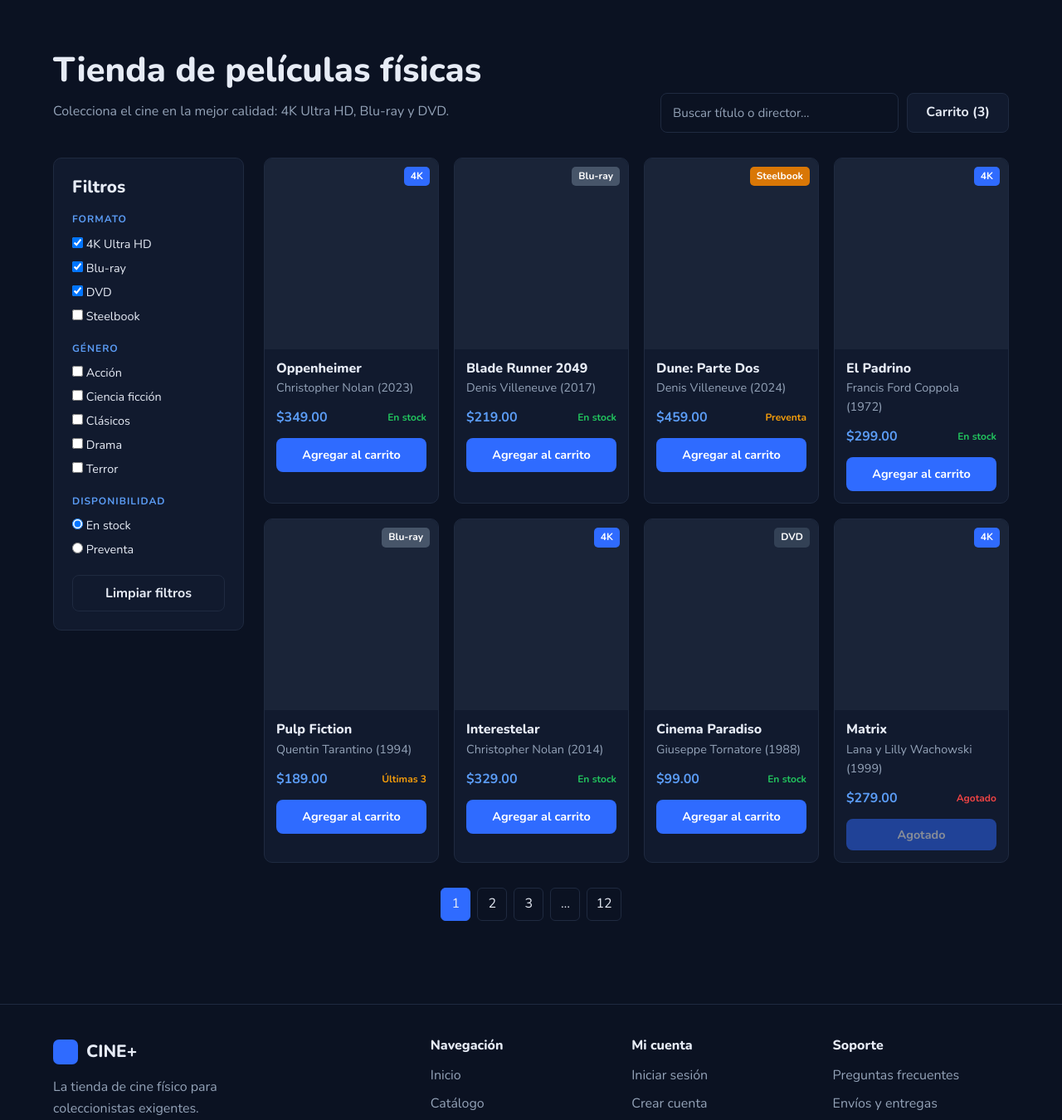
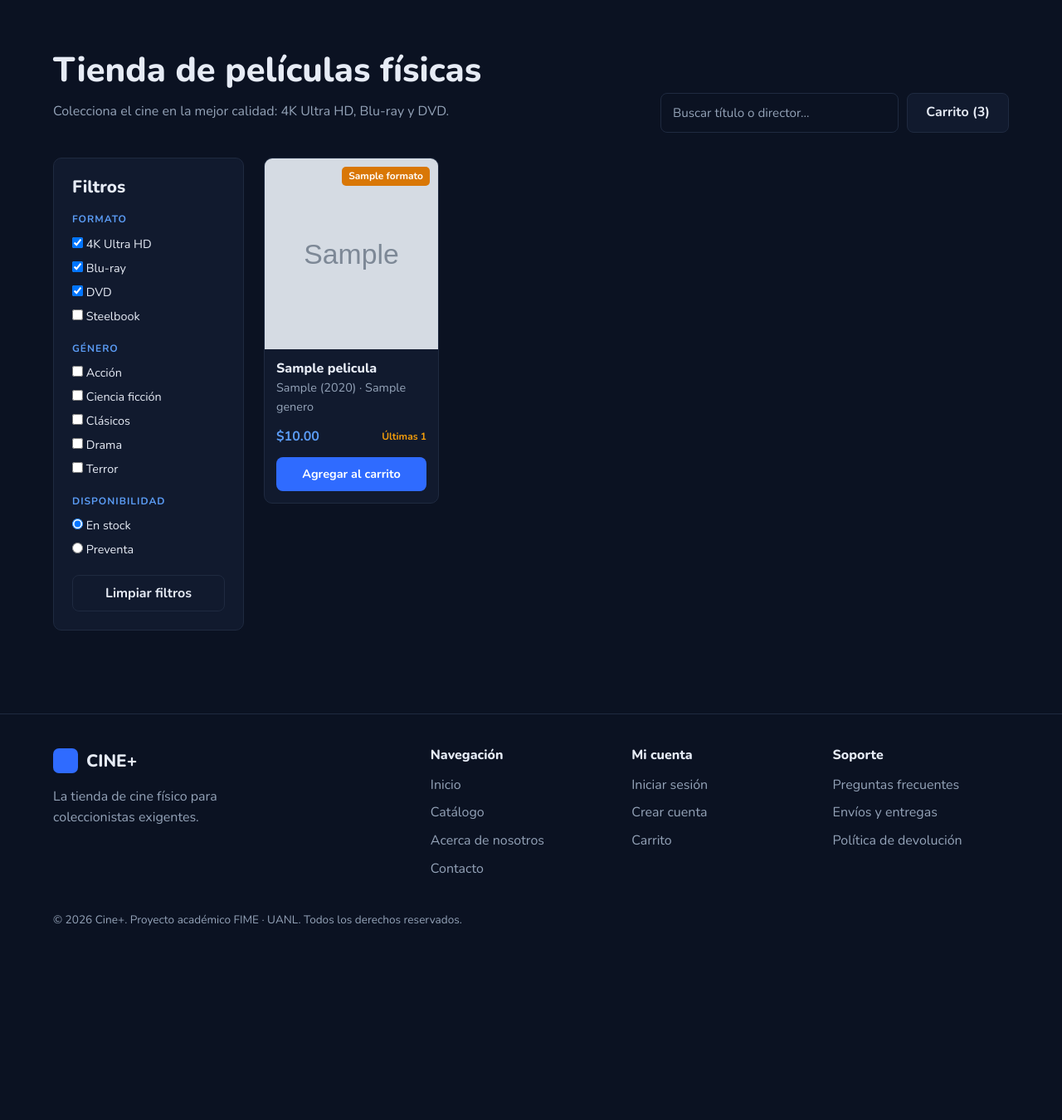
Before and after one commit to TheChect/CinePlus, a PHP site: page /cineplus/tienda.php in a window 1280 px wide. Shown: the part 73-1423 px from the top of the page at 83% size. After the commit the page ends 1189 px from the top, so only its background shows below. Run offline with PHP 8.4, Linux system fonts and the light colour scheme; tables that the repository leaves empty hold one stand-in row (values such as "Sample post"); grey boxes marked "Sample" are stand-in pictures.

Commit message:
Conecta la Tienda con la tabla de películas

```diff
--- a/css/estilos.css
+++ b/css/estilos.css
@@ -1045,3 +1045,32 @@ a:hover {
 .rojo {
   color: #ef4444;
 }
+
+/* =========================================================
+   Tienda conectada a la base de datos
+   ========================================================= */
+/* La portada llena su espacio sin deformarse */
+.poster img {
+  width: 100%;
+  height: 100%;
+  object-fit: cover;
+}
+
+/* Sin portada: el título centrado sobre el fondo */
+.poster-sin-imagen {
+  position: absolute;
+  inset: 0;
+  display: flex;
+  align-items: center;
+  justify-content: center;
+  padding: 16px;
+  text-align: center;
+  color: var(--texto-suave);
+  font-weight: 700;
+}
+
+/* Mensaje cuando todavía no hay películas: ocupa toda la fila */
+.tienda-vacia {
+  grid-column: 1 / -1;
+  text-align: center;
+}
--- a/tienda.php
+++ b/tienda.php
@@ -1,5 +1,56 @@
 <?php
-// Cine+ · Tienda (catálogo de películas)
+/*
+ * Cine+ · Tienda (catálogo de películas)
+ * - Muestra las películas de la tabla Pelicula que están en estado "Publicado"
+ *   (las de Borrador nunca se ven), unidas con Genero y Formato.
+ * - Si una película no tiene existencia se muestra como "Agotado" con el botón desactivado.
+ * - 12 películas por página con LIMIT/OFFSET.
+ * La búsqueda, los filtros y el carrito todavía son solo diseño.
+ */
+require_once __DIR__ . '/config/conexion.php';
+$con = conectar();
+
+const POR_PAGINA = 12;
+const POCA_EXISTENCIA = 5;
+
+// ---------- Total de películas publicadas y página actual ----------
+$total = $con->query("SELECT COUNT(*) FROM Pelicula WHERE estado = 'Publicado'")->fetch_row()[0];
+$paginas = max(1, (int) ceil($total / POR_PAGINA));
+$paginaActual = min(max(1, (int) ($_GET['pagina'] ?? 1)), $paginas);
+$desde = ($paginaActual - 1) * POR_PAGINA;
+
+// ---------- Películas de la página (consulta preparada) ----------
+// Primero las que tienen existencia; las agotadas al final
+$consulta = $con->prepare("SELECT p.titulo, p.director, p.anio, p.precio, p.existencia, p.imagen,
+                                  g.nombre AS genero, f.nombre AS formato
+                           FROM Pelicula p
+                           JOIN Genero g  ON g.id_genero  = p.id_genero
+                           JOIN Formato f ON f.id_formato = p.id_formato
+                           WHERE p.estado = 'Publicado'
+                           ORDER BY p.existencia = 0, p.titulo
+                           LIMIT ? OFFSET ?");
+$limite = POR_PAGINA;
+$consulta->bind_param('ii', $limite, $desde);
+$consulta->execute();
+$peliculas = $consulta->get_result()->fetch_all(MYSQLI_ASSOC);
+$consulta->close();
+
+// Color de la etiqueta según el nombre del formato (usa las clases f-4k, f-bluray, f-dvd...)
+function claseFormato(string $formato): string
+{
+    $nombre = mb_strtolower($formato);
+    if (str_contains($nombre, '4k')) {
+        return 'f-4k';
+    }
+    if (str_contains($nombre, 'blu')) {
+        return 'f-bluray';
+    }
+    if (str_contains($nombre, 'dvd')) {
+        return 'f-dvd';
+    }
+    return 'f-especial';
+}
+
 $titulo = 'Tienda';
 $pagina = 'tienda';   // enlace del menú que se marca como activo
 include __DIR__ . '/includes/encabezado.php';
@@ -46,124 +97,70 @@ include __DIR__ . '/includes/encabezado.php';
         <button class="btn btn-secundario btn-bloque">Limpiar filtros</button>
       </aside>
 
-      <!-- Tarjetas de películas (datos de ejemplo escritos a mano) -->
+      <!-- Tarjetas de películas (vienen de la tabla Pelicula) -->
       <div class="peliculas">
+        <?php if (count($peliculas) === 0): ?>
+          <div class="tarjeta tienda-vacia">
+            <h3>Muy pronto tendremos películas aquí</h3>
+            <p class="texto-suave">Estamos preparando el catálogo. Vuelve en unos días o escríbenos desde <a href="contacto.php">Contacto</a>.</p>
+          </div>
+        <?php endif; ?>
 
-      <div class="pelicula">
-        <div class="poster"><span class="formato f-4k">4K</span></div>
-        <div class="pelicula-info">
-          <h4>Oppenheimer</h4>
-          <p class="texto-suave chico">Christopher Nolan (2023)</p>
-          <div class="pelicula-precio">
-            <strong>$349.00</strong>
-            <span class="existencia ok">En stock</span>
+        <?php foreach ($peliculas as $p): ?>
+          <?php
+            // Texto y color de la existencia
+            if ($p['existencia'] == 0) {
+                $textoExistencia = 'Agotado';
+                $claseExistencia = 'agotado';
+            } elseif ($p['existencia'] <= POCA_EXISTENCIA) {
+                $textoExistencia = 'Últimas ' . $p['existencia'];
+                $claseExistencia = 'pocos';
+            } else {
+                $textoExistencia = 'En stock';
+                $claseExistencia = 'ok';
+            }
+          ?>
+        <div class="pelicula">
+          <div class="poster">
+            <?php if (!empty($p['imagen'])): ?>
+              <img src="<?= e($p['imagen']) ?>" alt="Portada de <?= e($p['titulo']) ?>">
+            <?php else: ?>
+              <!-- Sin portada: se muestra el título sobre el fondo gris -->
+              <span class="poster-sin-imagen"><?= e($p['titulo']) ?></span>
+            <?php endif; ?>
+            <span class="formato <?= claseFormato($p['formato']) ?>"><?= e($p['formato']) ?></span>
           </div>
-          <a class="btn btn-primario btn-bloque" href="carrito.php">Agregar al carrito</a>
+          <div class="pelicula-info">
+            <h4><?= e($p['titulo']) ?></h4>
+            <p class="texto-suave chico">
+              <?= e($p['director']) ?><?= $p['anio'] ? ' (' . (int) $p['anio'] . ')' : '' ?> · <?= e($p['genero']) ?>
+            </p>
+            <div class="pelicula-precio">
+              <strong>$<?= number_format($p['precio'], 2) ?></strong>
+              <span class="existencia <?= $claseExistencia ?>"><?= $textoExistencia ?></span>
+            </div>
+            <?php if ($p['existencia'] == 0): ?>
+              <button class="btn btn-primario btn-bloque" type="button" disabled>Agotado</button>
+            <?php else: ?>
+              <!-- El carrito se conecta en un paso posterior -->
+              <a class="btn btn-primario btn-bloque" href="carrito.php">Agregar al carrito</a>
+            <?php endif; ?>
+          </div>
         </div>
-      </div>
-
-      <div class="pelicula">
-        <div class="poster"><span class="formato f-bluray">Blu-ray</span></div>
-        <div class="pelicula-info">
-          <h4>Blade Runner 2049</h4>
-          <p class="texto-suave chico">Denis Villeneuve (2017)</p>
-          <div class="pelicula-precio">
-            <strong>$219.00</strong>
-            <span class="existencia ok">En stock</span>
-          </div>
-          <a class="btn btn-primario btn-bloque" href="carrito.php">Agregar al carrito</a>
-        </div>
-      </div>
-
-      <div class="pelicula">
-        <div class="poster"><span class="formato f-especial">Steelbook</span></div>
-        <div class="pelicula-info">
-          <h4>Dune: Parte Dos</h4>
-          <p class="texto-suave chico">Denis Villeneuve (2024)</p>
-          <div class="pelicula-precio">
-            <strong>$459.00</strong>
-            <span class="existencia pocos">Preventa</span>
-          </div>
-          <a class="btn btn-primario btn-bloque" href="carrito.php">Agregar al carrito</a>
-        </div>
-      </div>
-
-      <div class="pelicula">
-        <div class="poster"><span class="formato f-4k">4K</span></div>
-        <div class="pelicula-info">
-          <h4>El Padrino</h4>
-          <p class="texto-suave chico">Francis Ford Coppola (1972)</p>
-          <div class="pelicula-precio">
-            <strong>$299.00</strong>
-            <span class="existencia ok">En stock</span>
-          </div>
-          <a class="btn btn-primario btn-bloque" href="carrito.php">Agregar al carrito</a>
-        </div>
-      </div>
-
-      <div class="pelicula">
-        <div class="poster"><span class="formato f-bluray">Blu-ray</span></div>
-        <div class="pelicula-info">
-          <h4>Pulp Fiction</h4>
-          <p class="texto-suave chico">Quentin Tarantino (1994)</p>
-          <div class="pelicula-precio">
-            <strong>$189.00</strong>
-            <span class="existencia pocos">Últimas 3</span>
-          </div>
-          <a class="btn btn-primario btn-bloque" href="carrito.php">Agregar al carrito</a>
-        </div>
-      </div>
-
-      <div class="pelicula">
-        <div class="poster"><span class="formato f-4k">4K</span></div>
-        <div class="pelicula-info">
-          <h4>Interestelar</h4>
-          <p class="texto-suave chico">Christopher Nolan (2014)</p>
-          <div class="pelicula-precio">
-            <strong>$329.00</strong>
-            <span class="existencia ok">En stock</span>
-          </div>
-          <a class="btn btn-primario btn-bloque" href="carrito.php">Agregar al carrito</a>
-        </div>
-      </div>
-
-      <div class="pelicula">
-        <div class="poster"><span class="formato f-dvd">DVD</span></div>
-        <div class="pelicula-info">
-          <h4>Cinema Paradiso</h4>
-          <p class="texto-suave chico">Giuseppe Tornatore (1988)</p>
-          <div class="pelicula-precio">
-            <strong>$99.00</strong>
-            <span class="existencia ok">En stock</span>
-          </div>
-          <a class="btn btn-primario btn-bloque" href="carrito.php">Agregar al carrito</a>
-        </div>
-      </div>
-
-      <div class="pelicula">
-        <div class="poster"><span class="formato f-4k">4K</span></div>
-        <div class="pelicula-info">
-          <h4>Matrix</h4>
-          <p class="texto-suave chico">Lana y Lilly Wachowski (1999)</p>
-          <div class="pelicula-precio">
-            <strong>$279.00</strong>
-            <span class="existencia agotado">Agotado</span>
-          </div>
-          <button class="btn btn-primario btn-bloque" disabled>Agotado</button>
-        </div>
-      </div>
-
+        <?php endforeach; ?>
       </div>
     </div>
 
-    <!-- Paginación (solo diseño) -->
+    <!-- Paginación: solo aparece si hay más de una página -->
+    <?php if ($paginas > 1): ?>
     <div class="paginacion">
-      <a class="activo" href="#">1</a>
-      <a href="#">2</a>
-      <a href="#">3</a>
-      <span>…</span>
-      <a href="#">12</a>
+      <?php if ($paginaActual > 1): ?><a href="tienda.php?pagina=<?= $paginaActual - 1 ?>">Anterior</a><?php endif; ?>
+      <?php for ($i = 1; $i <= $paginas; $i++): ?>
+        <a class="<?= $i === $paginaActual ? 'activo' : '' ?>" href="tienda.php?pagina=<?= $i ?>"><?= $i ?></a>
+      <?php endfor; ?>
+      <?php if ($paginaActual < $paginas): ?><a href="tienda.php?pagina=<?= $paginaActual + 1 ?>">Siguiente</a><?php endif; ?>
     </div>
+    <?php endif; ?>
 
   </div>
 </section>
```
